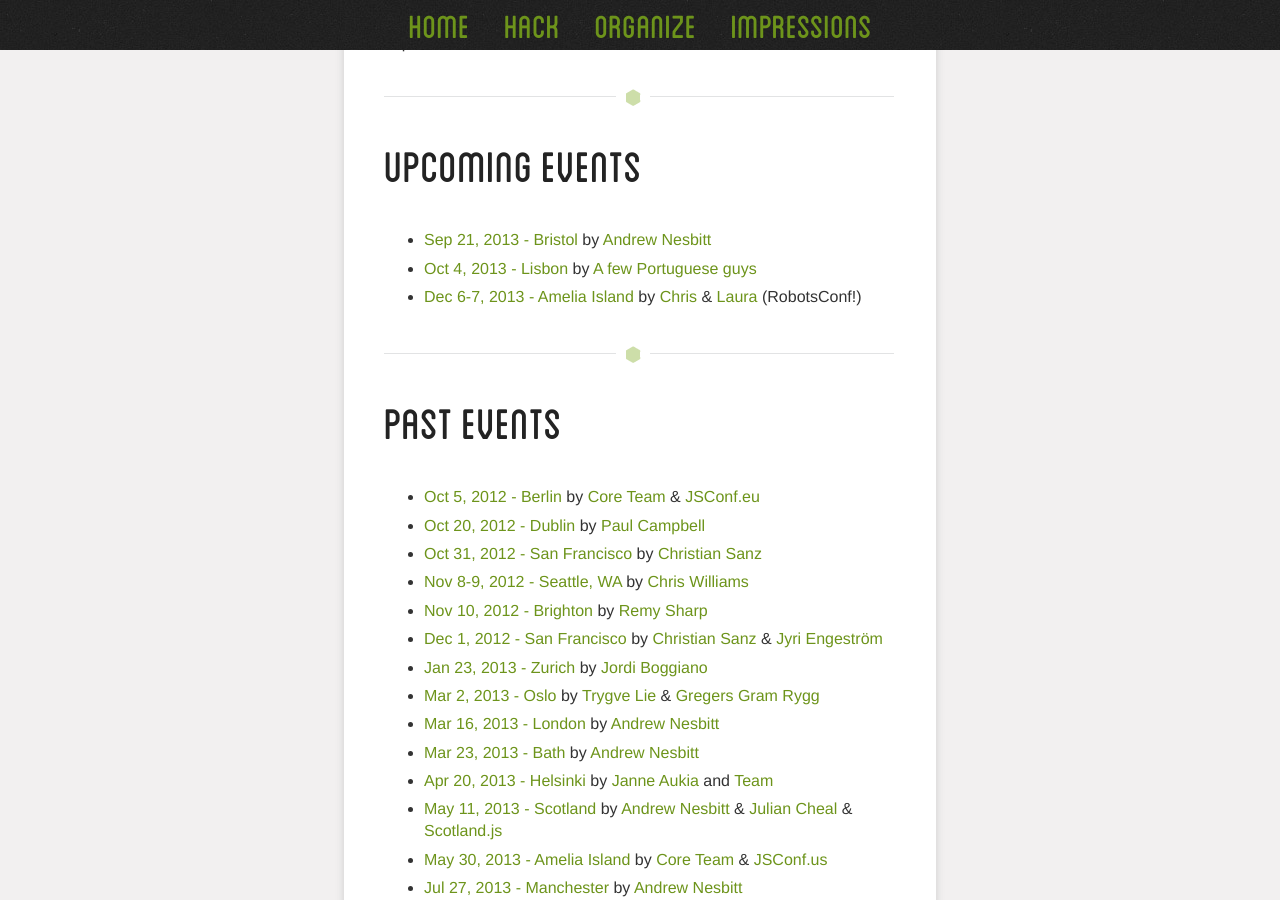
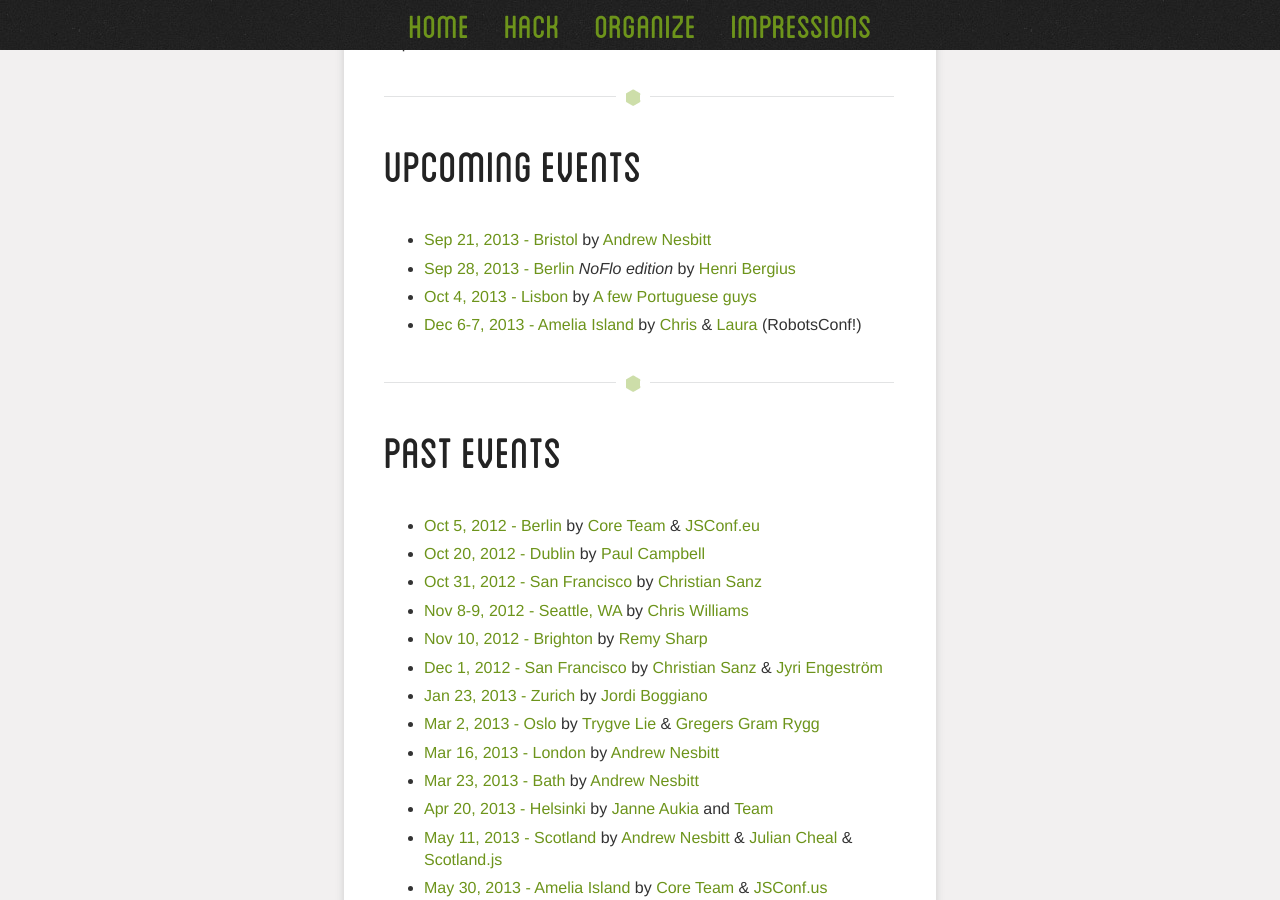
Before and after one commit to nodecopter/nodecopter.com, a Jekyll site: the page built from index.md, in a window 1280 px wide and 900 px high, scrolled down 806 px. Built offline with Jekyll 4.4.1, drawn with Linux system fonts in a browser that asks for light colours; Markdown is read by kramdown in place of the engine named in the settings.

Commit message:
Add the Berlin NoFlo edition event

```diff
--- a/index.md
+++ b/index.md
@@ -24,6 +24,7 @@ title: The NodeCopter - Programming flying robots with node.js
 <h2 id="upcoming-events"><a href="#upcoming-events">Upcoming Events</a></h2>
 
 * [Sep 21, 2013 - Bristol](/2013/bristol/sept-21) by [Andrew Nesbitt](https://twitter.com/teabass)
+* [Sep 28, 2013 - Berlin](https://plus.google.com/events/cenb1vcbrv2k5tufkog73ped89k) *NoFlo edition* by [Henri Bergius](https://twitter.com/bergie)
 * [Oct 4, 2013 - Lisbon](/2013/lisbon/oct-4) by [A few Portuguese guys](/2013/lisbon/oct-4)
 * [Dec 6-7, 2013 - Amelia Island](http://robotsconf.com/) by [Chris](https://twitter.com/voodootikigod) & [Laura](https://twitter.com/lwilliams) (RobotsConf!)
 
```
